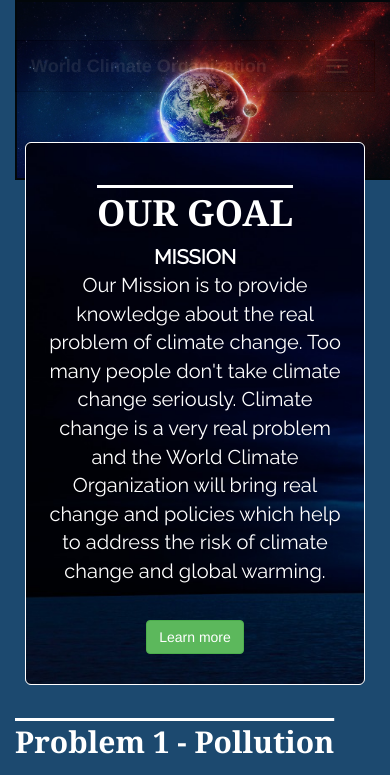
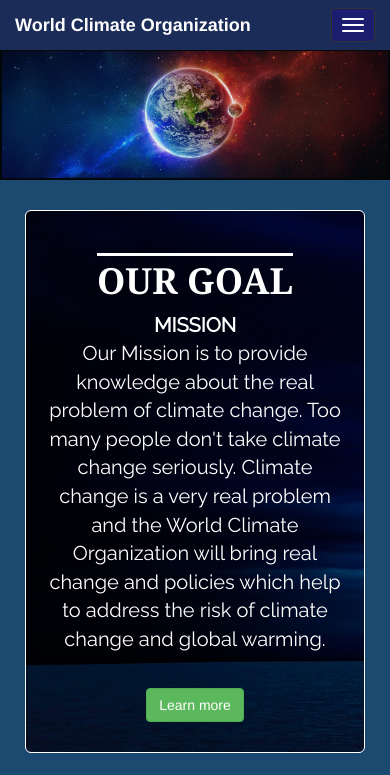
Before and after one commit to mingjiongliao/bootstrap-site-1, a plain HTML site: page index.html in a window 390 px wide. Shown: the top 775 px of the page. Drawn offline with Linux system fonts and the light colour scheme; a web font is replaced by a local one.

Commit message:
Revert "Updated layout for masthead when in mobile view"
This reverts commit be13f0bf2c672aaa8aa7631d3d1d351579d2a443.

```diff
--- a/index.html
+++ b/index.html
@@ -17,9 +17,15 @@
 <body>
     <div id="bootstrap-override">
         <header>
-              <div class="container">
-           <!-- this is the place for navbar and masthead -->
-            <nav class="navbar navbar-inverse navbar fixed-top">
+            <!-- this is the place for navbar and masthead -->
+            <div class="masthead">
+                <div class="fluid container">
+                    <div class="row">
+                    </div>
+                </div>
+            </div>
+            <nav class="navbar navbar-inverse navbar-fixed-top">
+                <div class="container">
                     <div class="navbar-header">
                         <button type="button" class="navbar-toggle collapsed" data-toggle="collapse" data-target="#navbar" aria-expanded="false" aria-controls="navbar">
                             <span class="sr-only">Toggle navigation</span>
@@ -27,30 +33,24 @@
                             <span class="icon-bar"></span>
                             <span class="icon-bar"></span>
                         </button>
-                        <a class="navbar-brand" href="index.html">World Climate Organization</a>
+                        <a class="navbar-brand" href="index.html">
+                   World Climate Organization</a>
                     </div>
                     <div id="navbar" class="collapse navbar-collapse">
-                     <ul class="nav navbar-nav">
+                        <ul class="nav navbar-nav">
                     <li class="active"><a href="index.html"><i class="fa fa-home fa-2x"></i>Home</a></li>
                     <li><a href="help.html">Things You Can Do<i class="fa fa-question-circle fa-2x"></i></a></li>
                             <li><a href="contact.html">Contact<i class="fa fa-phone-square fa-2x"></i></a></li>
-                    </ul>
-                </div>
-            </nav>
-            </div>
-
-            <!-- Masthead -->
-            <div class="container">
-                <div class="masthead">
-                    <div class="row">
+                        </ul>
                     </div>
                 </div>
             </div>
+            </nav>
         </header>
         <main>
             <!-- this is the place for jumbotron button -->
             <div class="container">
-                <br>
+                <br><br><br><br><br><br><br><br>
                 <div class="col-md-12 jumbotron text-center">
            <h1>OUR GOAL</h1>
             <p><b>MISSION</b><br>Our Mission is to provide knowledge about the real problem of climate change. Too many people don't take climate change seriously. Climate change is a very real problem and the World Climate Organization will bring real change and policies which help to address the risk of climate change and global warming.</p><br>
```
Also changed, not shown: contact.html (+24 -12 lines), help.html (+11 -12 lines).
